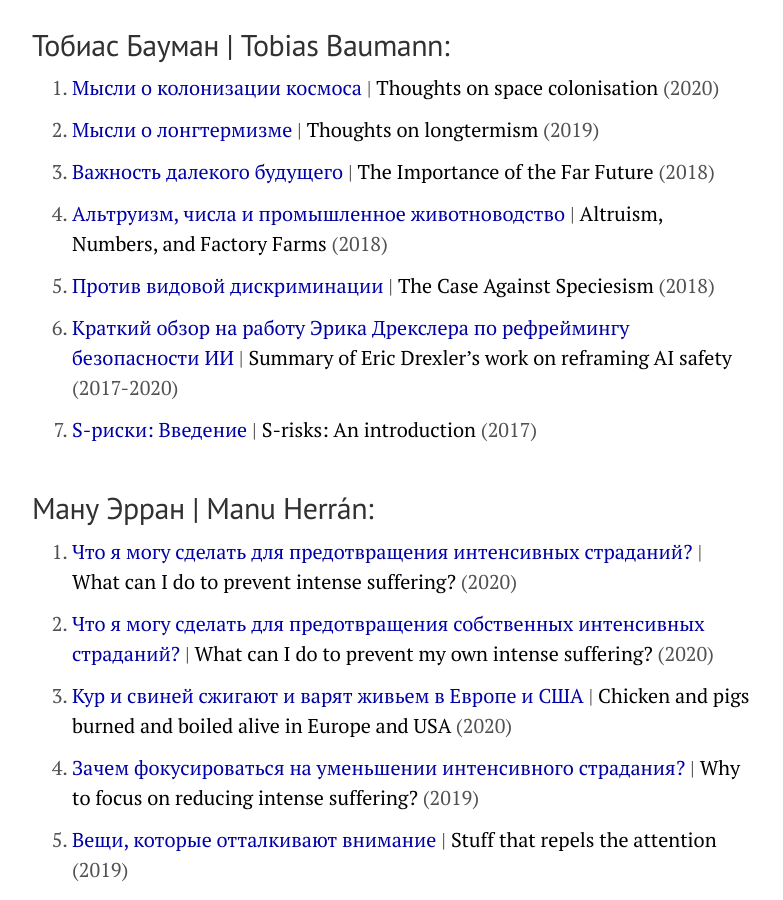
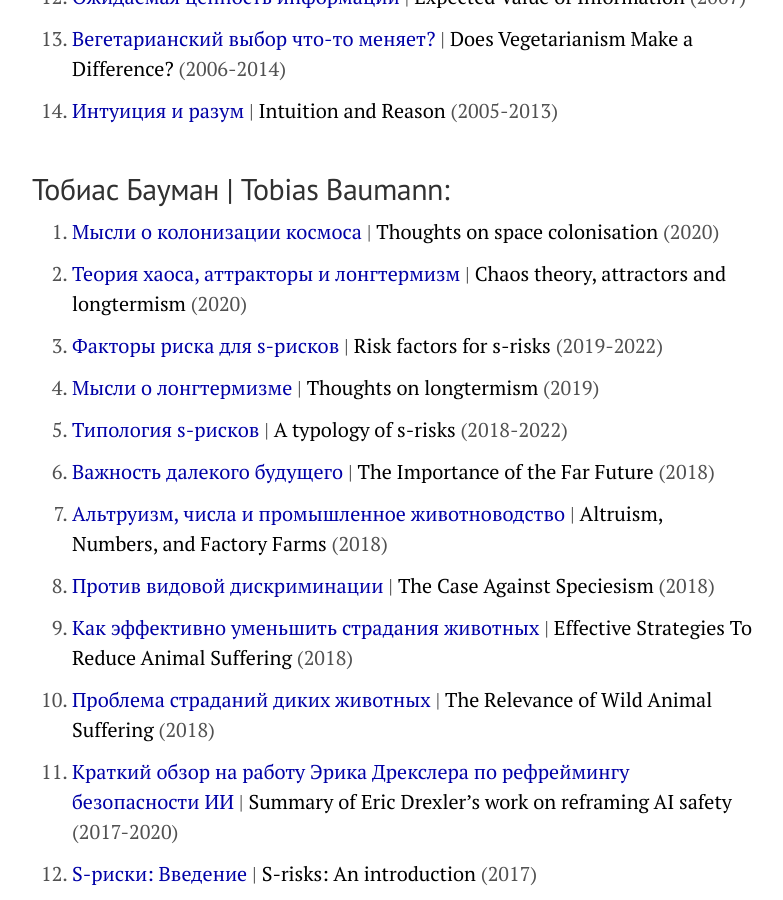
Before and after one commit to KKirdan/kkirdan.github.io, a Jekyll site: the page built from translations/index.md, in a window 1280 px wide and 900 px high, scrolled down 3242 px. Shown: the whole window, without its empty margins (248-1031 px from the left). Built offline with Jekyll 4.4.1, drawn with Linux system fonts in a browser that asks for light colours; some of the changed text lies outside the part shown.

Commit message:
Update index.md

```diff
--- a/translations/index.md
+++ b/translations/index.md
@@ -43,40 +43,47 @@ title: "Переводы"
 8. [Страдание и счастье: морально симметричны или ортогональны?](https://reducingsuffering.github.io/magnus-vinding-suffering-and-happiness-morally-symmetric-or-orthogonal.html) \| [Suffering and happiness: Morally symmetric or orthogonal?](https://centerforreducingsuffering.org/research/suffering-and-happiness-morally-symmetric-or-orthogonal/){: class="b"} (2020)
 9. [Когда машины улучшают машины](https://reducingsuffering.github.io/magnus-vinding-when-machines-improve-machines.html) \| [When Machines Improve Machines](https://magnusvinding.com/2020/08/09/when-machines-improve-machines/){: class="b"} (2020)
 10. [О теориях сентиентности: беседа с Магнусом Виндингом](https://reducingsuffering.github.io/sentience-research-on-theories-of-sentience-a-talk-with-magnus-vinding.html) \| [On theories of sentience: a talk with Magnus Vinding](https://sentience-research.org/on-theories-of-sentience-a-talk-with-magnus-vinding/){: class="b"} (2020-2024)
-11. [Объясняя существование](https://reducingsuffering.github.io/magnus-vinding-explaining-existence.html) \| [Explaining Existence](https://magnusvinding.com/2018/08/16/explaining-existence/){: class="b"} (2018-2023)
-12. [Почему многомировая интерпретация может не иметь существенных этических последствий](https://reducingsuffering.github.io/magnus-vinding-why-the-mwi-may-not-have-significant-ethical-implications.html) \| [Why the Many-Worlds Interpretation May Not Have Significant Ethical Implications](https://magnusvinding.com/2018/11/02/why-many-worlds-may-not-have-significant-implications/){: class="b"} (2018)
-13. [Расширение морального круга может увеличить будущие страдания](https://reducingsuffering.github.io/magnus-vinding-moral-circle-expansion-might-increase-future-suffering.html) \| [Moral Circle Expansion Might Increase Future Suffering](https://magnusvinding.com/2018/09/04/moral-circle-expansion-might-increase-future-suffering/){: class="b"} (2018)
-14. [Возможно ли согласование ИИ?](https://reducingsuffering.github.io/magnus-vinding-is-ai-alignment-possible.html) \| [Is AI Alignment Possible?](https://magnusvinding.com/2018/12/14/is-ai-alignment-possible/){: class="b"} (2018)
-15. [Список источников против жесткого взлета ИИ](https://reducingsuffering.github.io/magnus-vinding-a-contra-ai-foom-reading-list.html) \| [A Contra AI FOOM Reading List](https://magnusvinding.com/2017/12/16/a-contra-ai-foom-reading-list/){: class="b"} (2017-2023)
-16. [Дерево должного — схема приоритизации (направлений)](https://reducingsuffering.github.io/magnus-vinding-the-tree-of-ought-a-cause-prioritization-framework.html) \| [The Tree of Ought — A (Cause) Prioritization Framework](https://magnusvinding.blogspot.com/2016/09/the-tree-of-ought-cause-prioritization.html){: class="b"} (2016)
-17. [Приоритизация направлений](https://reducingsuffering.github.io/magnus-vinding-cause-prioritization.html) \| [Cause Prioritization](https://magnusvinding.blogspot.com/2016/09/cause-prioritization.html){: class="b"} (2016)
-18. [Вред смерти](https://reducingsuffering.github.io/magnus-vinding-the-harm-of-death.html) \| [The Harm of Death](https://www.utilitarianism.com/magnus-vinding/harm-death.html){: class="b"} (2015)
+11. [Почему альтруисты должны быть кооперативными](https://reducingsuffering.github.io/magnus-vinding-why-altruists-should-be-cooperative.html) \| [Why altruists should be cooperative](hhttps://centerforreducingsuffering.org/research/why-altruists-should-be-cooperative/){: class="b"} (2020)
+12. [Объясняя существование](https://reducingsuffering.github.io/magnus-vinding-explaining-existence.html) \| [Explaining Existence](https://magnusvinding.com/2018/08/16/explaining-existence/){: class="b"} (2018-2023)
+13. [Почему многомировая интерпретация может не иметь существенных этических последствий](https://reducingsuffering.github.io/magnus-vinding-why-the-mwi-may-not-have-significant-ethical-implications.html) \| [Why the Many-Worlds Interpretation May Not Have Significant Ethical Implications](https://magnusvinding.com/2018/11/02/why-many-worlds-may-not-have-significant-implications/){: class="b"} (2018)
+14. [Расширение морального круга может увеличить будущие страдания](https://reducingsuffering.github.io/magnus-vinding-moral-circle-expansion-might-increase-future-suffering.html) \| [Moral Circle Expansion Might Increase Future Suffering](https://magnusvinding.com/2018/09/04/moral-circle-expansion-might-increase-future-suffering/){: class="b"} (2018)
+15. [Возможно ли согласование ИИ?](https://reducingsuffering.github.io/magnus-vinding-is-ai-alignment-possible.html) \| [Is AI Alignment Possible?](https://magnusvinding.com/2018/12/14/is-ai-alignment-possible/){: class="b"} (2018)
+16. [Список источников против жесткого взлета ИИ](https://reducingsuffering.github.io/magnus-vinding-a-contra-ai-foom-reading-list.html) \| [A Contra AI FOOM Reading List](https://magnusvinding.com/2017/12/16/a-contra-ai-foom-reading-list/){: class="b"} (2017-2023)
+17. [Дерево должного — схема приоритизации (направлений)](https://reducingsuffering.github.io/magnus-vinding-the-tree-of-ought-a-cause-prioritization-framework.html) \| [The Tree of Ought — A (Cause) Prioritization Framework](https://magnusvinding.blogspot.com/2016/09/the-tree-of-ought-cause-prioritization.html){: class="b"} (2016)
+18. [Приоритизация направлений](https://reducingsuffering.github.io/magnus-vinding-cause-prioritization.html) \| [Cause Prioritization](https://magnusvinding.blogspot.com/2016/09/cause-prioritization.html){: class="b"} (2016)
+19. [Вред смерти](https://reducingsuffering.github.io/magnus-vinding-the-harm-of-death.html) \| [The Harm of Death](https://www.utilitarianism.com/magnus-vinding/harm-death.html){: class="b"} (2015)
 
 <a id="Brian_Tomasik"></a>
 ## Брайан Томасик \| Brian Tomasik:
 1. [Что не так с энтомофагией? (короткое интервью)](https://reducingsuffering.github.io/brian-tomasik-whats-wrong-with-entomophagy-a-short-interview.html) \| [What's Wrong with Entomophagy? (a short interview)](https://reducing-suffering.org/whats-wrong-entomophagy-short-interview/){: class="b"} (2017)
-2. [Зачем веганам думать о страданиях в дикой природе](https://reducingsuffering.github.io/brian-tomasik-why-vegans-should-care-about-suffering-in-nature.html) \| [Why Vegans Should Care about Suffering in Nature](https://reducing-suffering.org/why-vegans-should-care-about-suffering-in-nature/){: class="b"} (2015-2017)
-3. [Больше страданий: от контролируемого людьми ИИ или мятежного?](https://reducingsuffering.github.io/brian-tomasik-2.html) \| Would a human-inspired AI or rogue AI cause more suffering? (фрагмент из «[Artificial Intelligence and Its Implications for Future Suffering](https://longtermrisk.org/artificial-intelligence-and-its-implications-for-future-suffering#more-suffering){: class="b"}», 2014-2019)
-4. [Умножит ли колонизация космоса страдания диких животных?](https://reducingsuffering.github.io/brian-tomasik-will-space-colonization-multiply-wild-animal-suffering.html) \| [Will Space Colonization Multiply Wild-Animal Suffering?](https://reducing-suffering.org/will-space-colonization-multiply-wild-animal-suffering/){: class="b"} (2014-2018)
-5. [Мораль, движимая красотой](https://reducingsuffering.github.io/brian-tomasik-beauty-driven-morality.html) \| [Beauty-Driven Morality](https://reducing-suffering.org/beauty-driven-morality/){: class="b"} (2013-2014)
-6. [Омелас и колонизация космоса](https://reducingsuffering.github.io/brian-tomasik-omelas-and-space-colonization.html) \| [Omelas and Space Colonization](https://reducing-suffering.org/omelas-and-space-colonization/){: class="b"} (2013-2017)
-7. [Один триллион рыб](https://reducingsuffering.github.io/brian-tomasik-one-trillion-fish.html) \| [One Trillion Fish](https://reducing-suffering.org/one-trillion-fish/){: class="b"} (2012-2020)
-8. [Почему мы должны оставаться кооперативными](https://reducingsuffering.github.io/brian-tomasik-1.html) \| Why we should remain cooperative (фрагмент из «[Risks of Astronomical Future Suffering](https://longtermrisk.org/risks-of-astronomical-future-suffering/#Why_we_should_remain_cooperative){: class="b"}», 2011-2019)
-9. [Должны ли мы вмешиваться в природу?](https://reducingsuffering.github.io/brian-tomasik-should-we-intervene-in-nature.html) \| [Should We Intervene in Nature?](https://reducing-suffering.org/should-we-intervene-in-nature/){: class="b"} (2009-2016)
-10. [Зачем максимизировать ожидаемую полезность?](https://reducingsuffering.github.io/brian-tomasik-why-maximize-expected-value.html) \| [Why Maximize Expected Value?](https://reducing-suffering.org/why-maximize-expected-value/){: class="b"} (2007-2016)
-11. [Ожидаемая ценность информации](https://reducingsuffering.github.io/brian-tomasik-expected-value-of-information.html) \| [Expected Value of Information](https://briantomasik.com/wp-content/uploads/2014/10/value-of-info.pdf){: class="b"} (2007)
-12. [Вегетарианский выбор что-то меняет?](https://reducingsuffering.github.io/brian-tomasik-does-vegetarianism-make-a-difference.html) \| [Does Vegetarianism Make a Difference?](https://reducing-suffering.org/does-vegetarianism-make-a-difference/){: class="b"} (2006-2014)
-13. [Интуиция и разум](https://reducingsuffering.github.io/brian-tomasik-intuition-and-reason.html) \| [Intuition and Reason](https://reducing-suffering.org/intuition-and-reason/){: class="b"} (2005-2013)
+2. [Утопия в будущем: насколько она вероятна?](https://reducingsuffering.github.io/brian-tomasik-how-likely-is-a-far-future-utopia.html) \| [How Likely Is a Far-Future Utopia?](https://reducing-suffering.org/utopia/){: class="b"} (2017)
+3. [Зачем веганам думать о страданиях в дикой природе](https://reducingsuffering.github.io/brian-tomasik-why-vegans-should-care-about-suffering-in-nature.html) \| [Why Vegans Should Care about Suffering in Nature](https://reducing-suffering.org/why-vegans-should-care-about-suffering-in-nature/){: class="b"} (2015-2017)
+4. [Больше страданий: от контролируемого людьми ИИ или мятежного?](https://reducingsuffering.github.io/brian-tomasik-2.html) \| Would a human-inspired AI or rogue AI cause more suffering? (фрагмент из «[Artificial Intelligence and Its Implications for Future Suffering](https://longtermrisk.org/artificial-intelligence-and-its-implications-for-future-suffering#more-suffering){: class="b"}», 2014-2019)
+5. [Умножит ли колонизация космоса страдания диких животных?](https://reducingsuffering.github.io/brian-tomasik-will-space-colonization-multiply-wild-animal-suffering.html) \| [Will Space Colonization Multiply Wild-Animal Suffering?](https://reducing-suffering.org/will-space-colonization-multiply-wild-animal-suffering/){: class="b"} (2014-2018)
+6. [Мораль, движимая красотой](https://reducingsuffering.github.io/brian-tomasik-beauty-driven-morality.html) \| [Beauty-Driven Morality](https://reducing-suffering.org/beauty-driven-morality/){: class="b"} (2013-2014)
+7. [Омелас и колонизация космоса](https://reducingsuffering.github.io/brian-tomasik-omelas-and-space-colonization.html) \| [Omelas and Space Colonization](https://reducing-suffering.org/omelas-and-space-colonization/){: class="b"} (2013-2017)
+8. [Один триллион рыб](https://reducingsuffering.github.io/brian-tomasik-one-trillion-fish.html) \| [One Trillion Fish](https://reducing-suffering.org/one-trillion-fish/){: class="b"} (2012-2020)
+9. [Почему мы должны оставаться кооперативными](https://reducingsuffering.github.io/brian-tomasik-1.html) \| Why we should remain cooperative (фрагмент из «[Risks of Astronomical Future Suffering](https://longtermrisk.org/risks-of-astronomical-future-suffering/#Why_we_should_remain_cooperative){: class="b"}», 2011-2019)
+10. [Должны ли мы вмешиваться в природу?](https://reducingsuffering.github.io/brian-tomasik-should-we-intervene-in-nature.html) \| [Should We Intervene in Nature?](https://reducing-suffering.org/should-we-intervene-in-nature/){: class="b"} (2009-2016)
+11. [Зачем максимизировать ожидаемую полезность?](https://reducingsuffering.github.io/brian-tomasik-why-maximize-expected-value.html) \| [Why Maximize Expected Value?](https://reducing-suffering.org/why-maximize-expected-value/){: class="b"} (2007-2016)
+12. [Ожидаемая ценность информации](https://reducingsuffering.github.io/brian-tomasik-expected-value-of-information.html) \| [Expected Value of Information](https://briantomasik.com/wp-content/uploads/2014/10/value-of-info.pdf){: class="b"} (2007)
+13. [Вегетарианский выбор что-то меняет?](https://reducingsuffering.github.io/brian-tomasik-does-vegetarianism-make-a-difference.html) \| [Does Vegetarianism Make a Difference?](https://reducing-suffering.org/does-vegetarianism-make-a-difference/){: class="b"} (2006-2014)
+14. [Интуиция и разум](https://reducingsuffering.github.io/brian-tomasik-intuition-and-reason.html) \| [Intuition and Reason](https://reducing-suffering.org/intuition-and-reason/){: class="b"} (2005-2013)
 
 <a id="Tobias_Baumann"></a>
 ## Тобиас Бауман \| Tobias Baumann:
 1. [Мысли о колонизации космоса](https://reducingsuffering.github.io/tobias-baumann-thoughts-on-space-colonisation.html) \| [Thoughts on space colonisation](https://s-risks.org/thoughts-on-space-colonisation/){: class="b"} (2020)
-2. [Мысли о лонгтермизме](https://reducingsuffering.github.io/tobias-baumann-thoughts-on-longtermism.html) \| [Thoughts on longtermism](https://s-risks.org/thoughts-on-longtermism/){: class="b"} (2019)
-3. [Важность далекого будущего](https://reducingsuffering.github.io/tobias-baumann-the-importance-of-the-far-future.html) \| [The Importance of the Far Future](https://centerforreducingsuffering.org/sentience-politics-series-introduction/the-importance-of-the-far-future/){: class="b"} (2018)
-4. [Альтруизм, числа и промышленное животноводство](https://reducingsuffering.github.io/tobias-baumann-altruism-numbers-and-factory-farms.html) \| [Altruism, Numbers, and Factory Farms](https://centerforreducingsuffering.org/sentience-politics-series-introduction/altruism-numbers-and-factory-farms/){: class="b"} (2018)
-5. [Против видовой дискриминации](https://reducingsuffering.github.io/tobias-baumann-the-case-against-speciesism.html) \| [The Case Against Speciesism](https://centerforreducingsuffering.org/sentience-politics-series-introduction/the-case-against-speciesism/){: class="b"} (2018)
-6. [Краткий обзор на работу Эрика Дрекслера по рефреймингу безопасности ИИ](https://reducingsuffering.github.io/tobias-baumann-summary-of-eric-drexlers-work-on-reframing-ai-safety.html) \| [Summary of Eric Drexler’s work on reframing AI safety](https://s-risks.org/summary-of-eric-drexlers-work-on-reframing-ai-safety/){: class="b"} (2017-2020)
-7. [S-риски: Введение](https://reducingsuffering.github.io/tobias-baumann-s-risks-an-introduction.html) \| [S-risks: An introduction](https://centerforreducingsuffering.org/research/intro/){: class="b"} (2017)
+2. [Теория хаоса, аттракторы и лонгтермизм](https://reducingsuffering.github.io/tobias-baumann-chaos-theory-attractors-and-longtermism.html) \| [Chaos theory, attractors and longtermism](https://s-risks.org/chaos-theory-attractors-and-longtermism/){: class="b"} (2020)
+3. [Факторы риска для s-рисков](https://reducingsuffering.github.io/tobias-baumann-risk-factors-for-s-risks.html) \| [Risk factors for s-risks](https://centerforreducingsuffering.org/research/risk-factors-for-s-risks/){: class="b"} (2019-2022)
+4. [Мысли о лонгтермизме](https://reducingsuffering.github.io/tobias-baumann-thoughts-on-longtermism.html) \| [Thoughts on longtermism](https://s-risks.org/thoughts-on-longtermism/){: class="b"} (2019)
+5. [Типология s-рисков](https://reducingsuffering.github.io/tobias-baumann-a-typology-of-s-risks.html) \| [A typology of s-risks](https://centerforreducingsuffering.org/research/a-typology-of-s-risks/){: class="b"} (2018-2022)
+6. [Важность далекого будущего](https://reducingsuffering.github.io/tobias-baumann-the-importance-of-the-far-future.html) \| [The Importance of the Far Future](https://centerforreducingsuffering.org/sentience-politics-series-introduction/the-importance-of-the-far-future/){: class="b"} (2018)
+7. [Альтруизм, числа и промышленное животноводство](https://reducingsuffering.github.io/tobias-baumann-altruism-numbers-and-factory-farms.html) \| [Altruism, Numbers, and Factory Farms](https://centerforreducingsuffering.org/sentience-politics-series-introduction/altruism-numbers-and-factory-farms/){: class="b"} (2018)
+8. [Против видовой дискриминации](https://reducingsuffering.github.io/tobias-baumann-the-case-against-speciesism.html) \| [The Case Against Speciesism](https://centerforreducingsuffering.org/sentience-politics-series-introduction/the-case-against-speciesism/){: class="b"} (2018)
+9. [Как эффективно уменьшить страдания животных](https://reducingsuffering.github.io/tobias-baumann-effective-strategies-to-reduce-animal-suffering.html) \| [Effective Strategies To Reduce Animal Suffering](https://centerforreducingsuffering.org/sentience-politics-series-introduction/effective-strategies-to-reduce-animal-suffering/){: class="b"} (2018)
+10. [Проблема страданий диких животных](https://reducingsuffering.github.io/tobias-baumann-the-relevance-of-wild-animal-suffering.html) \| [The Relevance of Wild Animal Suffering](https://centerforreducingsuffering.org/sentience-politics-series-introduction/the-relevance-of-wild-animal-suffering/){: class="b"} (2018)
+11. [Краткий обзор на работу Эрика Дрекслера по рефреймингу безопасности ИИ](https://reducingsuffering.github.io/tobias-baumann-summary-of-eric-drexlers-work-on-reframing-ai-safety.html) \| [Summary of Eric Drexler’s work on reframing AI safety](https://s-risks.org/summary-of-eric-drexlers-work-on-reframing-ai-safety/){: class="b"} (2017-2020)
+12. [S-риски: Введение](https://reducingsuffering.github.io/tobias-baumann-s-risks-an-introduction.html) \| [S-risks: An introduction](https://centerforreducingsuffering.org/research/intro/){: class="b"} (2017)
 
 <a id="Manu_Herran"></a>
 ## Ману Эрран \| Manu Herrán:
@@ -94,12 +101,14 @@ title: "Переводы"
 3. [Тезис об отборе "жадных" ценностей. Какие ценности будут у космических цивилизаций?](https://reducingsuffering.github.io/jim-buhler-the-grabby-values-selection-thesis.html) \| [The Grabby Values Selection Thesis: What values do space-faring civilizations plausibly have?](https://forum.effectivealtruism.org/s/wmqLbtMMraAv5Gyqn/p/xdKnfQKLyYQfeErSr){: class="b"} (2023)
 4. [Почему мы можем ожидать, что наши потомки не будут сострадательными](https://reducingsuffering.github.io/jim-buhler-why-we-may-expect-our-successors-not-to-care-about-suffering.html) \| [Why we may expect our successors not to care about suffering](https://forum.effectivealtruism.org/s/wmqLbtMMraAv5Gyqn/p/bTPP7fZxSvBzsNDES){: class="b"} (2023)
 5. [Какие ценности будут править будущим? Обзор, выводы и направления для будущих исследований](https://reducingsuffering.github.io/jim-buhler-what-values-will-control-the-future.html) \| [What values will control the Future? Overview, conclusion, and directions for future work](https://forum.effectivealtruism.org/s/wmqLbtMMraAv5Gyqn/p/C8CPrTe2QqdtGxLtz){: class="b"} (2023)
+6. [Будущий технический прогресс НЕ коррелирует с подходами, требующими меньше страданий](https://reducingsuffering.github.io/jim-buhler-future-technological-progress-does-not-correlate-with.html) \| [Future technological progress does NOT correlate with methods that involve less suffering](https://forum.effectivealtruism.org/posts/y3wDuScgWzzPdAtgo/future-technological-progress-does-not-correlate-with){: class="b"} (2023)
 
 <a id="Eliezer_Yudkowsky"></a>
 ## Элиезер Юдковский \| Eliezer Yudkowsky:
-1. [Жить во многих мирах](https://reducingsuffering.github.io/eliezer-yudkowsky-living-in-many-worlds.html) \| [Living in Many Worlds](https://www.readthesequences.com/Living-In-Many-Worlds){: class="b"} (2008)
-2. [Нет универсально убедительных аргументов](https://reducingsuffering.github.io/eliezer-yudkowsky-no-universally-compelling-arguments.html) \| [No Universally Compelling Arguments](https://www.readthesequences.com/No-Universally-Compelling-Arguments){: class="b"} (2008)
-3. [Суть твоя — физика](https://reducingsuffering.github.io/eliezer-yudkowsky-thou-art-physics.html) \| [Thou Art Physics](https://www.readthesequences.com/Thou-Art-Physics){: class="b"} (2008)
+1. [Серьезные истории](https://reducingsuffering.github.io/eliezer-yudkowsky-serious-stories.html) \| [Serious Stories](https://www.lesswrong.com/posts/6qS9q5zHafFXsB6hf/serious-stories){: class="b"} (2009)
+2. [Жить во многих мирах](https://reducingsuffering.github.io/eliezer-yudkowsky-living-in-many-worlds.html) \| [Living in Many Worlds](https://www.readthesequences.com/Living-In-Many-Worlds){: class="b"} (2008)
+3. [Нет универсально убедительных аргументов](https://reducingsuffering.github.io/eliezer-yudkowsky-no-universally-compelling-arguments.html) \| [No Universally Compelling Arguments](https://www.readthesequences.com/No-Universally-Compelling-Arguments){: class="b"} (2008)
+4. [Суть твоя — физика](https://reducingsuffering.github.io/eliezer-yudkowsky-thou-art-physics.html) \| [Thou Art Physics](https://www.readthesequences.com/Thou-Art-Physics){: class="b"} (2008)
 
 <a id="Lukas_Gloor"></a>
 ## Лукас Глор \| Lukas Gloor:
@@ -110,8 +119,9 @@ title: "Переводы"
 <a id="David_Pearce"></a>
 ## Дэвид Пирс \| David Pearce:
 1. [Черств ли негативный утилитаризм](https://reducingsuffering.github.io/david-pearce-2.html) (фрагмент из [переписок](https://www.hedweb.com/social-media/pre2014.html){: class="b"}, 2013)
-2. [Перепрограммирование хищников](https://reducingsuffering.github.io/david-pearce-reprogramming-predators.html) \| [Reprogramming Predators](https://www.hedweb.com/abolitionist-project/reprogramming-predators.html){: class="b"} (2009-2015)
-3. [Квантовая этика? Страдания в мультивселенной](https://reducingsuffering.github.io/david-pearce-quantum-ethics-suffering-in-the-multiverse.html) \| [Quantum Ethics? Suffering in the Multiverse](https://www.hedweb.com/population-ethics/quantum-ethics.html){: class="b"} (2008-2015)
+2. [Почему трансгуманизм может искоренить страдания: топ 5 причин](https://reducingsuffering.github.io/david-pearce-top-five-reasons-transhumanism-can-eliminate-suffering.html) \| [Top Five Reasons Transhumanism Can Eliminate Suffering](https://www.hedweb.com/transhumanism/five-reasons.html){: class="b"} (2010)
+3. [Перепрограммирование хищников](https://reducingsuffering.github.io/david-pearce-reprogramming-predators.html) \| [Reprogramming Predators](https://www.hedweb.com/abolitionist-project/reprogramming-predators.html){: class="b"} (2009-2015)
+4. [Квантовая этика? Страдания в мультивселенной](https://reducingsuffering.github.io/david-pearce-quantum-ethics-suffering-in-the-multiverse.html) \| [Quantum Ethics? Suffering in the Multiverse](https://www.hedweb.com/population-ethics/quantum-ethics.html){: class="b"} (2008-2015)
 
 <a id="Michael_Dello-Iacovo"></a>
 ## Майкл Делло-Иаково \| Michael Dello-Iacovo:
@@ -135,7 +145,7 @@ title: "Переводы"
 <a id="Прочее"></a>
 ## Прочее:
 
-1. **Альфредо Парра \| Alfredo Parra**, [Кластерные головные боли. Клинические особенности и сравнения болевых ощущений](https://reducingsuffering.github.io/alfredo-parra-1.html) \| Clinical Features and Pain Comparisons (фрагмент из «[Quantifying the Global Burden of Extreme Pain from Cluster Headaches](https://forum.effectivealtruism.org/posts/geh2g2nKb7Kkp26ze/quantifying-the-global-burden-of-extreme-pain-from-cluster#1_1__Clinical_Features_and_Pain_Comparisons){: class="b"}»)
+1. **Альфредо Парра \| Alfredo Parra**, [Кластерные головные боли. Клинические особенности и сравнения болевых ощущений](https://reducingsuffering.github.io/alfredo-parra-1.html) \| Clinical Features and Pain Comparisons (фрагмент из «[Quantifying the Global Burden of Extreme Pain from Cluster Headaches](https://forum.effectivealtruism.org/posts/geh2g2nKb7Kkp26ze/quantifying-the-global-burden-of-extreme-pain-from-cluster#1_1__Clinical_Features_and_Pain_Comparisons){: class="b"}», 2024)
 2. **Скотт Александер \| Scott Alexander**, [НЙТ угрожает моей безопасности, раскрывая мое настоящее имя, поэтому я удаляю блог](https://vk.com/@kirdan-slate-star-codex-2020-06-22) \| [NYT Is Threatening My Safety By Revealing My Real Name, So I Am Deleting The Blog](https://slatestarcodex.com/2020/06/22/nyt-is-threatening-my-safety-by-revealing-my-real-name-so-i-am-deleting-the-blog/){: class="b"} (2020)
 3. **Джон Басл & Эрик Швицгебель \| John Basl & Eric Schwitzgebel**, [ИИ должны быть защищены не меньше животных](https://reducingsuffering.github.io/john-basl-ais-should-have-the-same-ethical-protections-as-animals.html) \| [AIs should have the same ethical protections as animals](https://aeon.co/ideas/ais-should-have-the-same-ethical-protections-as-animals){: class="b"} (2019)
 4. **Патрик Форбер & Рори Смид \| Patrick Forber & Rory Smead**, [Наказание — скорее злоба, чем общее благо](https://reducingsuffering.github.io/patrick-forber-punishment-isnt-about-the-common-good-its-about-spite.html) \| [Punishment isn’t about the common good: it’s about spite](https://aeon.co/ideas/punishment-isnt-about-the-common-good-its-about-spite){: class="b"} (2018), редактура
```
Also changed, not shown: other parts of translations/index.md (+6 -6 lines).
